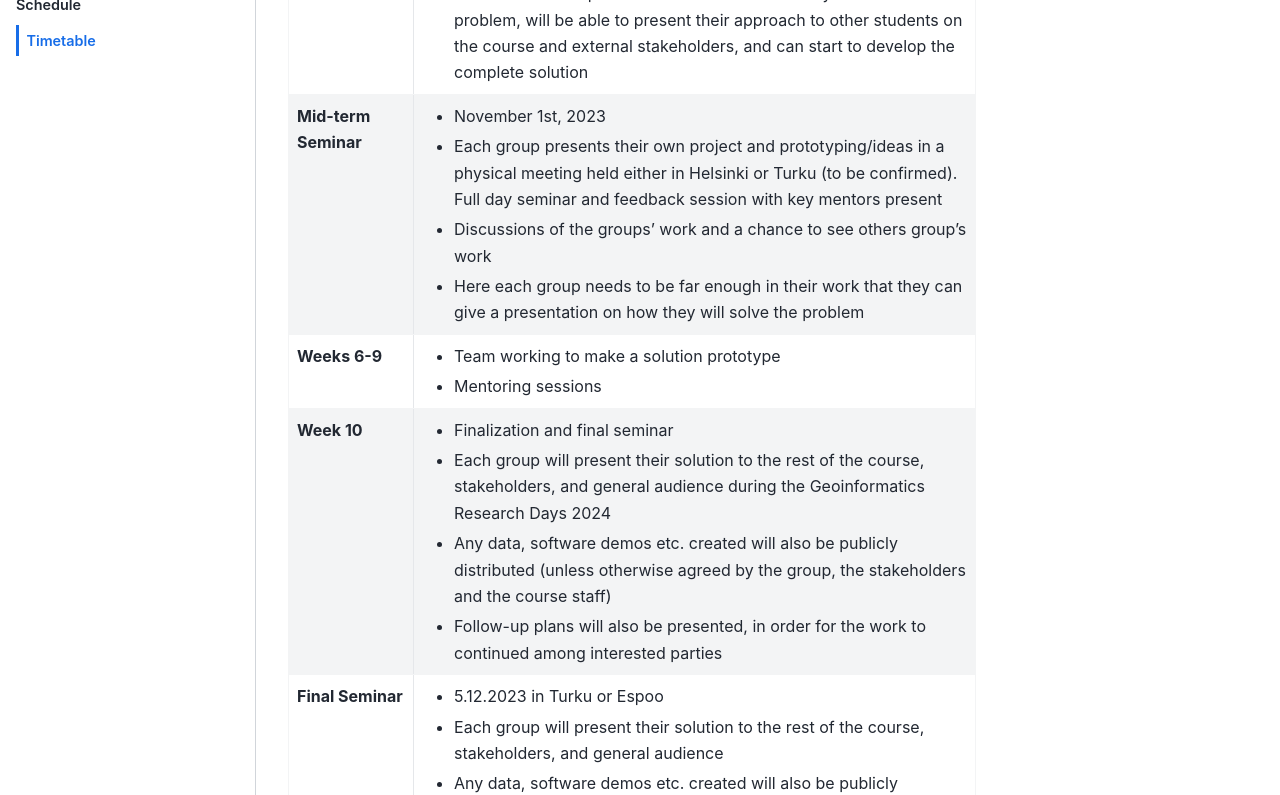
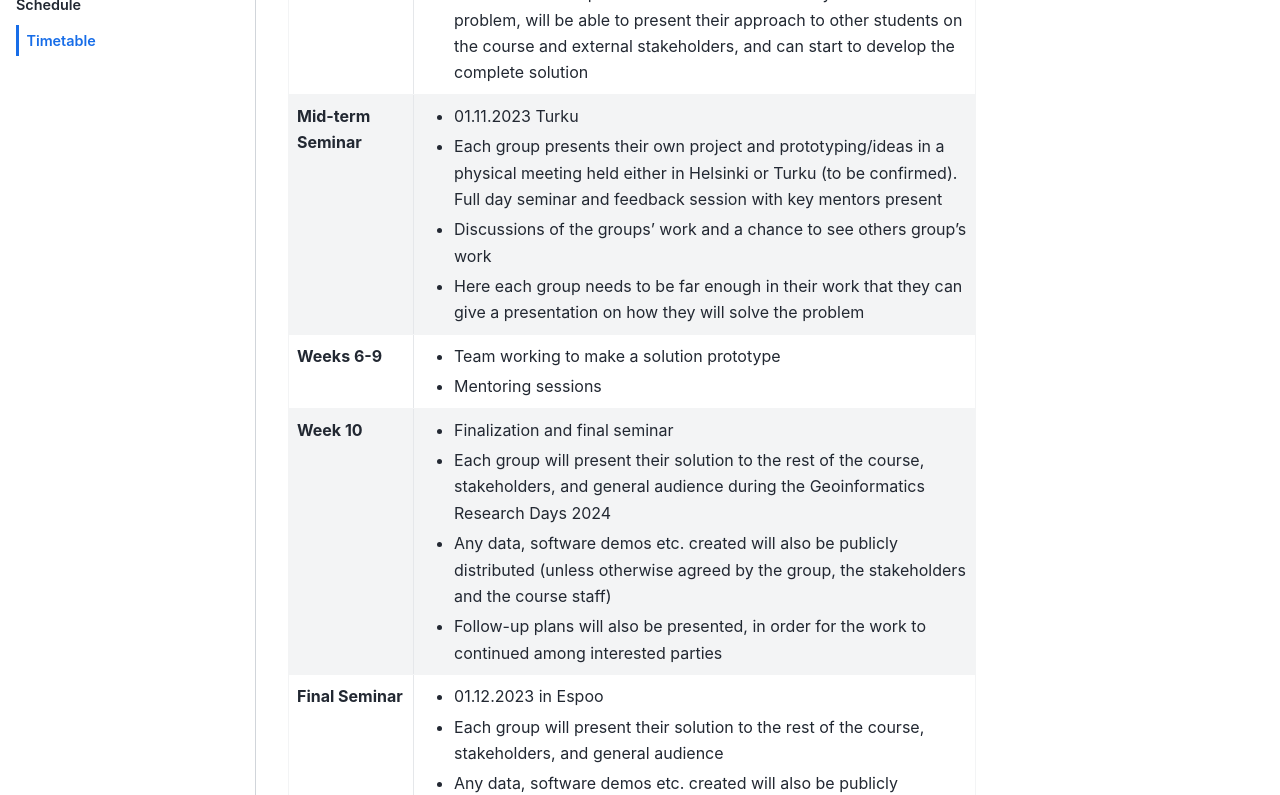
Before and after one commit to suviryttari/geospatial-challenge-camp, a Sphinx documentation site: the page built from source/sites/timetable.rst, in a window 1280 px wide and 1400 px high, scrolled down 575 px. Shown: the part 327-1122 px from the top of the window. Built offline with Sphinx 7.4.7 and the Sphinx Book theme 1.1.4, drawn with Linux system fonts in a browser that asks for light colours.

Commit message:
Update timetable

```diff
--- a/source/sites/timetable.rst
+++ b/source/sites/timetable.rst
@@ -36,7 +36,7 @@ The course runs for 10 weeks with a following structure:
         - At the end of this phase the teams know how they will solve the problem, will be able to present their approach to other students on the course and external stakeholders, and can start to develop the complete solution
 
     * - Mid-term Seminar
-      - - November 1st, 2023
+      - - 01.11.2023 Turku
         - Each group presents their own project and prototyping/ideas in a physical meeting held either in Helsinki or Turku (to be confirmed). Full day seminar and feedback session with key mentors present
         - Discussions of the groups' work and a chance to see others group's work
         - Here each group needs to be far enough in their work that they can give a presentation on how they will solve the problem
@@ -52,7 +52,7 @@ The course runs for 10 weeks with a following structure:
         - Follow-up plans will also be presented, in order for the work to continued among interested parties
 
     * - Final Seminar
-      - - 5.12.2023 in Turku or Espoo
+      - - 01.12.2023 in Espoo
         - Each group will present their solution to the rest of the course, stakeholders, and general audience
         - Any data, software demos etc. created will also be publicly distributed (unless otherwise agreed by the group, the stakeholders and the course staff)
         - Follow-up plans will also be presented, in order for the work to continued among interested parties
```
